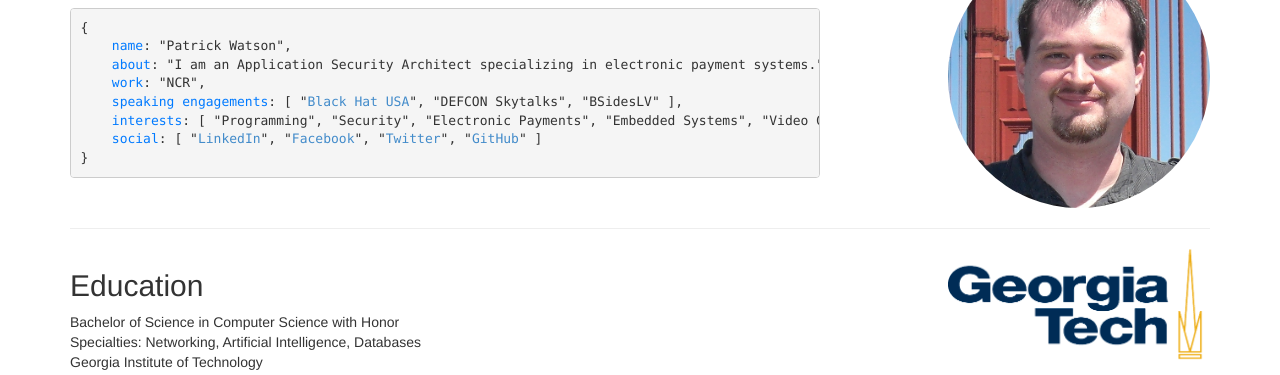
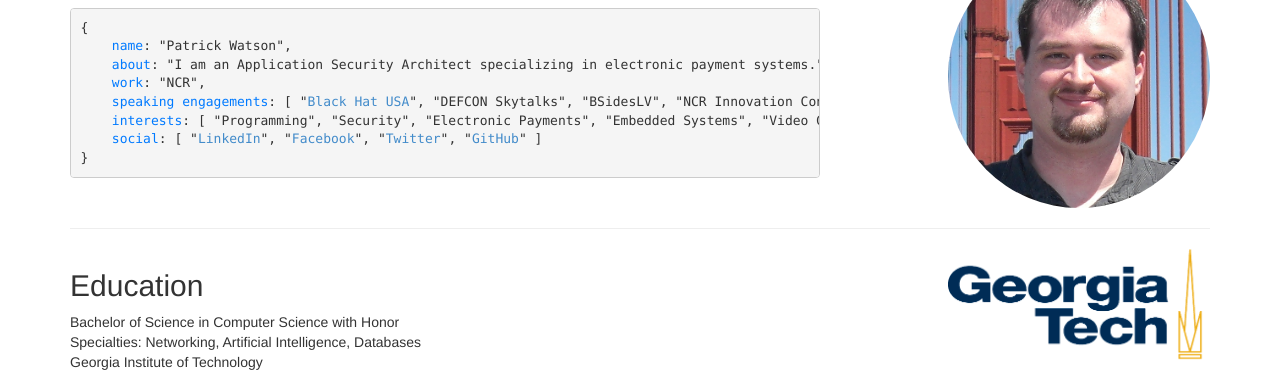
Before and after one commit to watson81/watson81.github.io, a plain HTML site: page index.html in a window 1280 px wide. Shown: the part 716-1091 px from the top of the page. Drawn offline with Linux system fonts and the light colour scheme.

Commit message:
Added NCR Innovation Conference

```diff
--- a/index.html
+++ b/index.html
@@ -80,7 +80,7 @@
     <strong>name</strong>: "Patrick Watson",
     <strong>about</strong>: "I am an Application Security Architect specializing in electronic payment systems.",
     <strong>work</strong>: "NCR",
-    <strong>speaking engagements</strong>: [ "<a href="https://youtu.be/B3CUWh_Q-h4" target="_blank">Black Hat USA</a>", "DEFCON Skytalks", "BSidesLV" ],
+    <strong>speaking engagements</strong>: [ "<a href="https://youtu.be/B3CUWh_Q-h4" target="_blank">Black Hat USA</a>", "DEFCON Skytalks", "BSidesLV", "NCR Innovation Conference 2017" ],
     <strong>interests</strong>: [ "Programming", "Security", "Electronic Payments", "Embedded Systems", "Video Games", "Reading" ],
     <strong>social</strong>: [ "<a href="https://www.linkedin.com/in/patrickgwatson" target="_blank">LinkedIn</a>", "<a href="https://www.facebook.com/patrick.watson" target="_blank">Facebook</a>", "<a href="https://www.twitter.com/patrickthedev" target="_blank">Twitter</a>", "<a href="https://www.github.com/watson81" target="_blank">GitHub</a>" ]
 }</pre>
```
